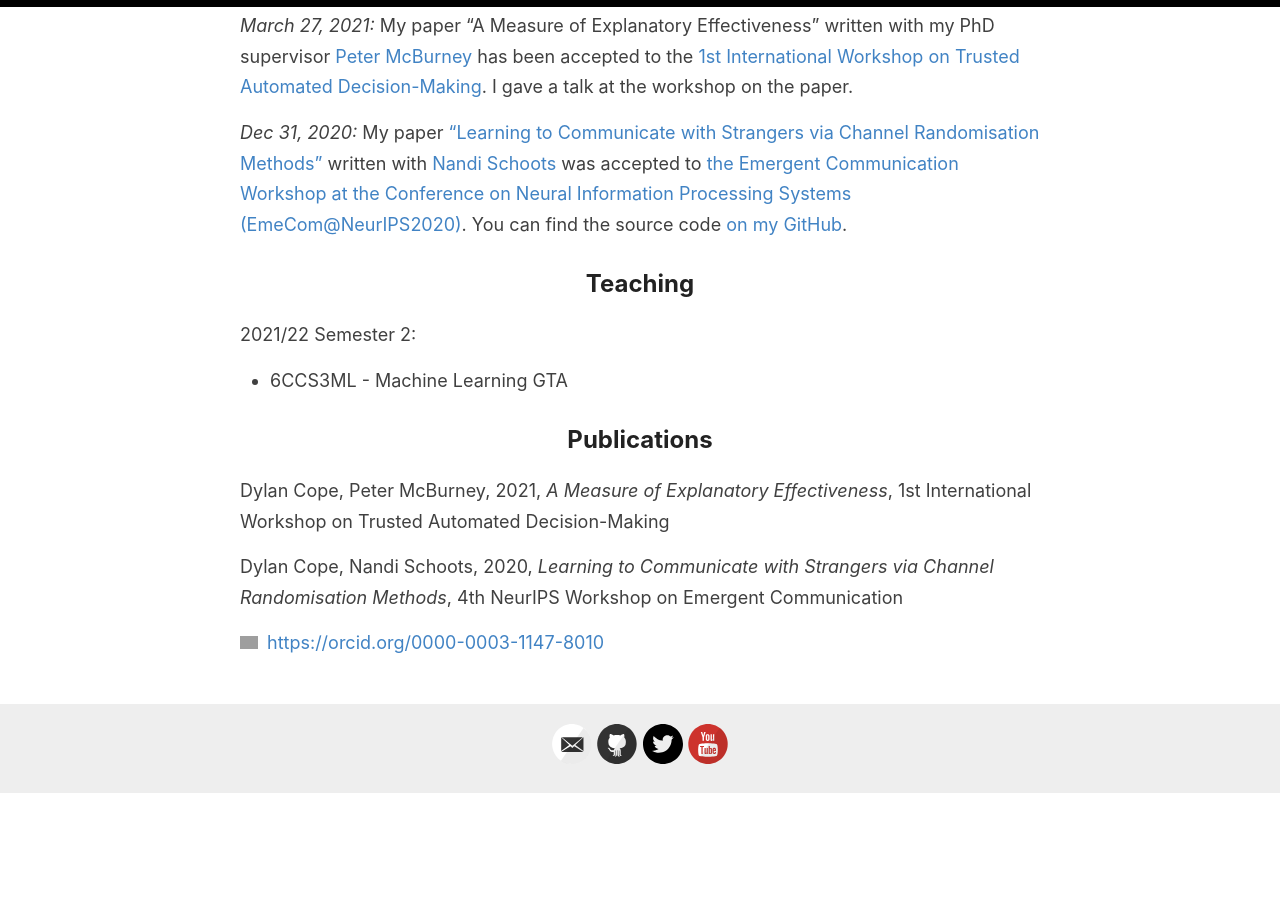
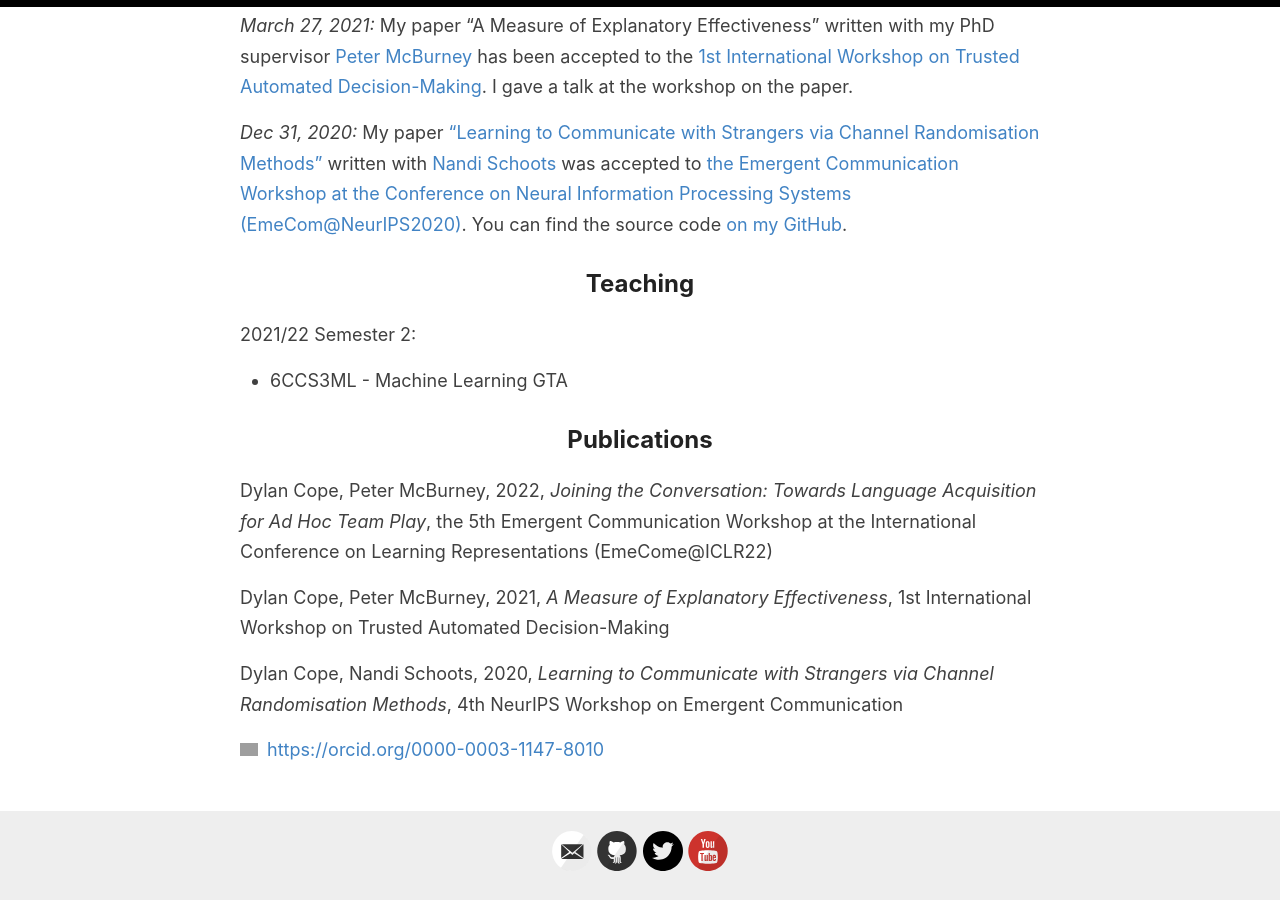
Before and after one commit to DylanCope/dylancope.github.io, a Jekyll site: the page built from _pages/about.md, in a window 1280 px wide and 900 px high, scrolled down 1446 px. Built offline with Jekyll 4.4.1, drawn with Linux system fonts in a browser that asks for light colours; before the commit the page ends 2240 px from its top, so only the background shows below that; grey boxes are pictures that could not be loaded.

Commit message:
Update about.md

```diff
--- a/_pages/about.md
+++ b/_pages/about.md
@@ -32,6 +32,8 @@ _Dec 31, 2020:_ My paper ["Learning to Communicate with Strangers via Channel Ra
 
 ## Publications
 
+Dylan Cope, Peter McBurney, 2022, _Joining the Conversation: Towards Language Acquisition for Ad Hoc Team Play_, the 5th Emergent Communication Workshop at the International Conference on Learning Representations (EmeCome@ICLR22)
+
 Dylan Cope, Peter McBurney, 2021, _A Measure of Explanatory Effectiveness_, 1st International Workshop on Trusted Automated Decision-Making
 
 Dylan Cope, Nandi Schoots, 2020, _Learning to Communicate with Strangers via Channel Randomisation Methods_, 4th NeurIPS Workshop on Emergent Communication
```
